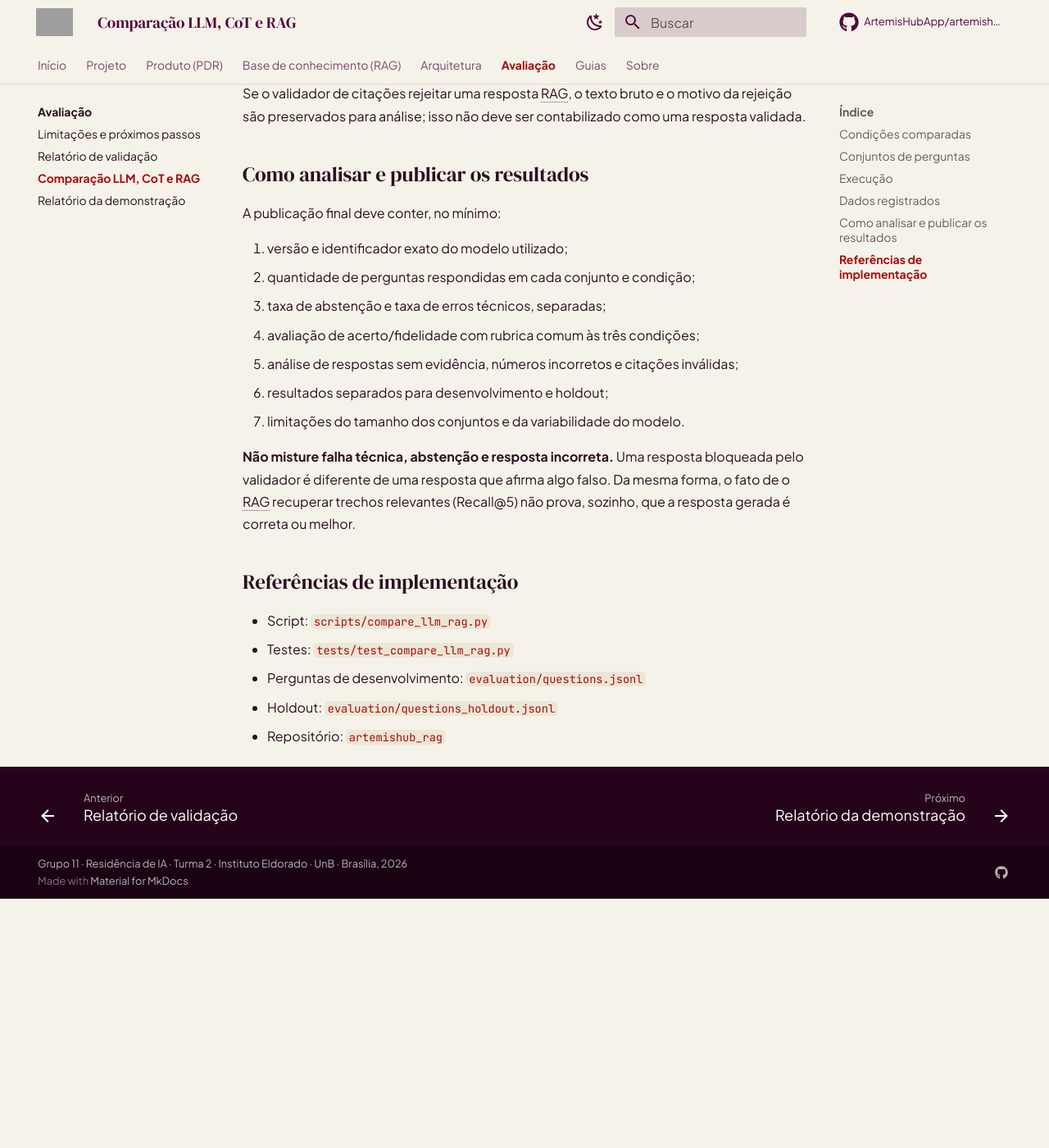
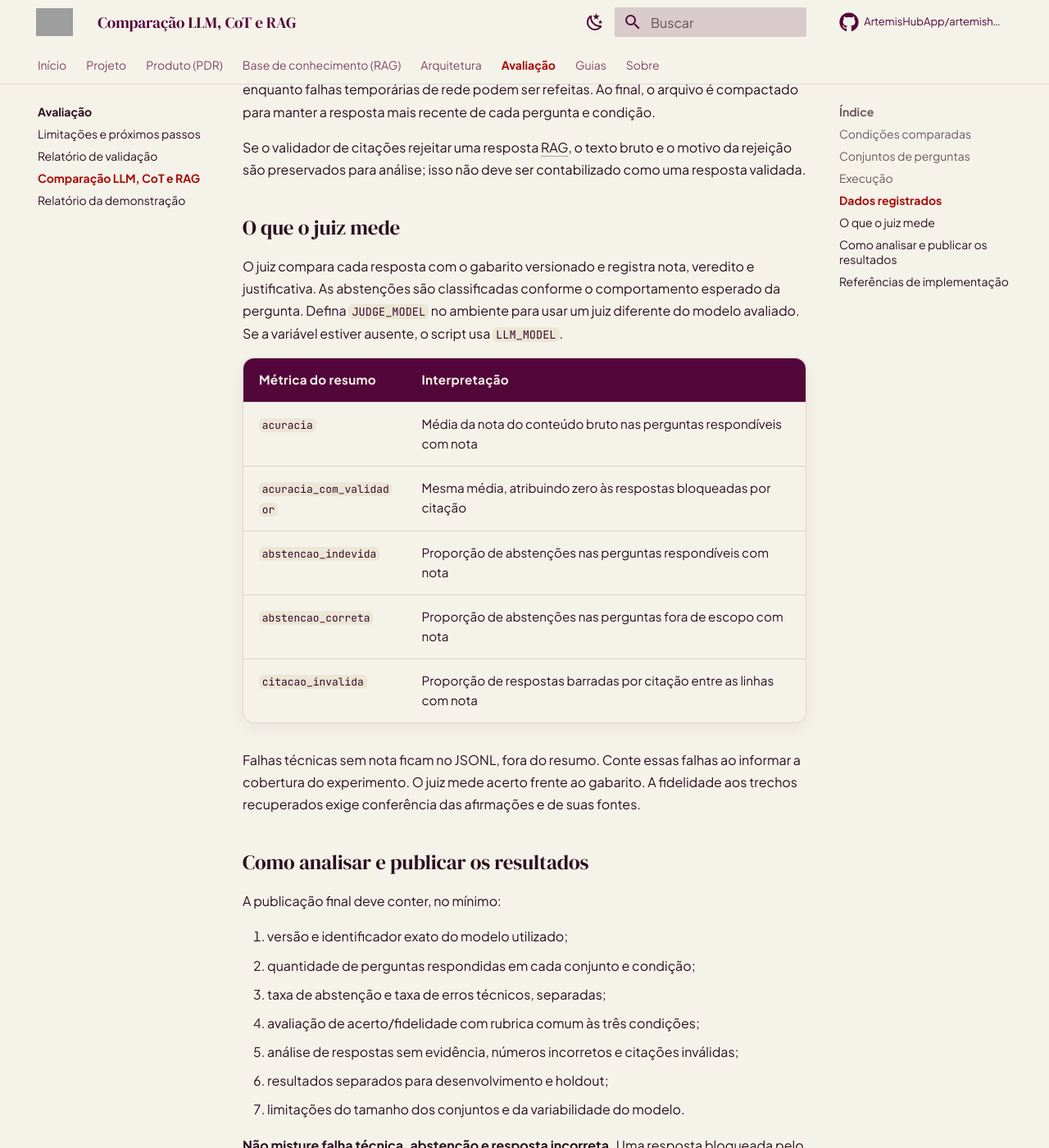
Before and after one commit to ArtemisHubApp/artemishub_docs, an MkDocs documentation site: the page built from docs/avaliacao/comparacao-llm-rag.md, in a window 1280 px wide and 1400 px high, scrolled down 2043 px. Shown: the whole window at 82% size. Built offline with MkDocs 1.6.1 and Material for MkDocs 9.7.7, drawn with Linux system fonts in a browser that asks for light colours; comment, search, counter and statistics services are not loaded; before the commit the page ends 3139 px from its top, so only the background shows below that; some of the changed text lies outside the part shown; grey boxes are pictures that could not be loaded.

Commit message:
docs: detalha avaliação do RAG e reprodução da RAIS

````diff
--- a/docs/avaliacao/comparacao-llm-rag.md
+++ b/docs/avaliacao/comparacao-llm-rag.md
@@ -1,5 +1,5 @@
 ---
-origem: "scripts/compare_llm_rag.py · tests/test_compare_llm_rag.py · issue #8 de artemishub_rag"
+origem: "scripts/compare_llm_rag.py · scripts/judge_answers.py · issue #8 de artemishub_rag"
 codigo: "github.com/ArtemisHubApp/artemishub_rag"
 ---
 
@@ -30,17 +30,19 @@ O parâmetro `--conjunto todos` executa os dois conjuntos. O holdout deve perman
 
 ## Execução
 
-No repositório `artemishub_rag`, com as dependências instaladas e o arquivo `.env` configurado para o provedor de LLM:
+No repositório `artemishub_rag`, instale as dependências, configure o provedor de LLM no `.env` e gere o índice seguindo o [guia de reprodução](../guias/reproduzir.md). Use saídas distintas para obter um resumo por conjunto, pois o juiz agrega as notas por condição dentro de cada arquivo.
 
 ```bash
-uv run python -m scripts.compare_llm_rag --conjunto desenvolvimento
-uv run python -m scripts.compare_llm_rag --conjunto holdout
+uv run python -m scripts.compare_llm_rag --conjunto desenvolvimento --saida reports/respostas-desenvolvimento.jsonl
+uv run python -m scripts.compare_llm_rag --conjunto holdout --saida reports/respostas-holdout.jsonl
+uv run python -m scripts.judge_answers --respostas reports/respostas-desenvolvimento.jsonl --saida reports/notas-desenvolvimento.jsonl
+uv run python -m scripts.judge_answers --respostas reports/respostas-holdout.jsonl --saida reports/notas-holdout.jsonl
 ```
 
 Para uma execução reduzida de teste:
 
 ```bash
-uv run python -m scripts.compare_llm_rag --conjunto desenvolvimento --limite 3
+uv run python -m scripts.compare_llm_rag --conjunto desenvolvimento --limite 3 --saida reports/respostas-teste.jsonl
 ```
 
 É possível selecionar condições específicas com `--condicoes llm_puro rag` e definir outro arquivo de saída com `--saida caminho/arquivo.jsonl`.
@@ -61,6 +63,20 @@ A execução grava linha a linha e pode ser retomada: respostas já concluídas
 
 Se o validador de citações rejeitar uma resposta RAG, o texto bruto e o motivo da rejeição são preservados para análise; isso não deve ser contabilizado como uma resposta validada.
 
+## O que o juiz mede
+
+O juiz compara cada resposta com o gabarito versionado e registra nota, veredito e justificativa. As abstenções são classificadas conforme o comportamento esperado da pergunta. Defina `JUDGE_MODEL` no ambiente para usar um juiz diferente do modelo avaliado. Se a variável estiver ausente, o script usa `LLM_MODEL`.
+
+| Métrica do resumo | Interpretação |
+|---|---|
+| `acuracia` | Média da nota do conteúdo bruto nas perguntas respondíveis com nota |
+| `acuracia_com_validador` | Mesma média, atribuindo zero às respostas bloqueadas por citação |
+| `abstencao_indevida` | Proporção de abstenções nas perguntas respondíveis com nota |
+| `abstencao_correta` | Proporção de abstenções nas perguntas fora de escopo com nota |
+| `citacao_invalida` | Proporção de respostas barradas por citação entre as linhas com nota |
+
+Falhas técnicas sem nota ficam no JSONL, fora do resumo. Conte essas falhas ao informar a cobertura do experimento. O juiz mede acerto frente ao gabarito. A fidelidade aos trechos recuperados exige conferência das afirmações e de suas fontes.
+
 ## Como analisar e publicar os resultados
 
 A publicação final deve conter, no mínimo:
@@ -78,6 +94,7 @@ A publicação final deve conter, no mínimo:
 ## Referências de implementação
 
 - Script: [`scripts/compare_llm_rag.py`](https://github.com/ArtemisHubApp/artemishub_rag/blob/main/scripts/compare_llm_rag.py)
+- Juiz: [`scripts/judge_answers.py`](https://github.com/ArtemisHubApp/artemishub_rag/blob/main/scripts/judge_answers.py)
 - Testes: [`tests/test_compare_llm_rag.py`](https://github.com/ArtemisHubApp/artemishub_rag/blob/main/tests/test_compare_llm_rag.py)
 - Perguntas de desenvolvimento: [`evaluation/questions.jsonl`](https://github.com/ArtemisHubApp/artemishub_rag/blob/main/evaluation/questions.jsonl)
 - Holdout: [`evaluation/questions_holdout.jsonl`](https://github.com/ArtemisHubApp/artemishub_rag/blob/main/evaluation/questions_holdout.jsonl)
````
Also changed, not shown: docs/guias/reproduzir-agentes.md (+3 -8 lines).
